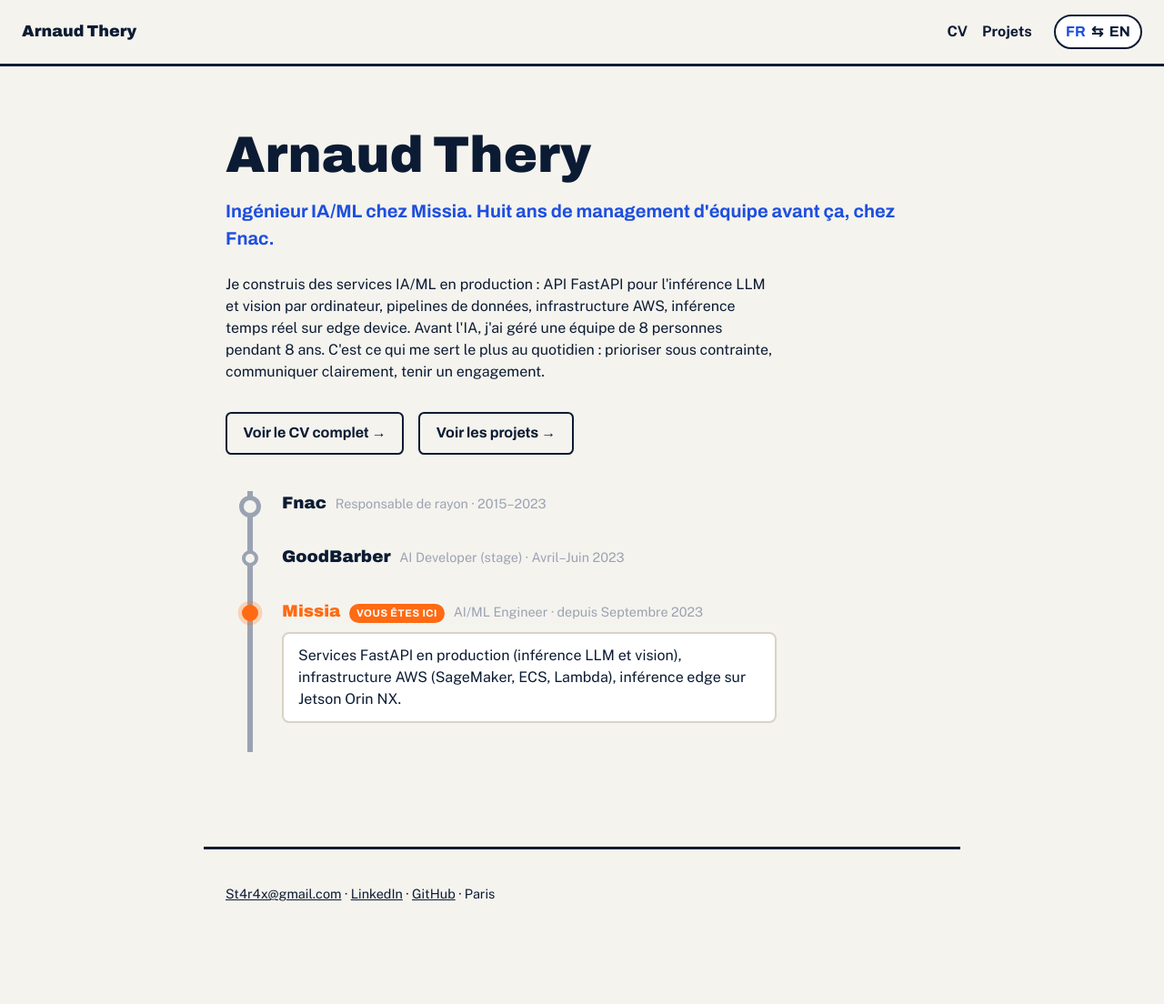
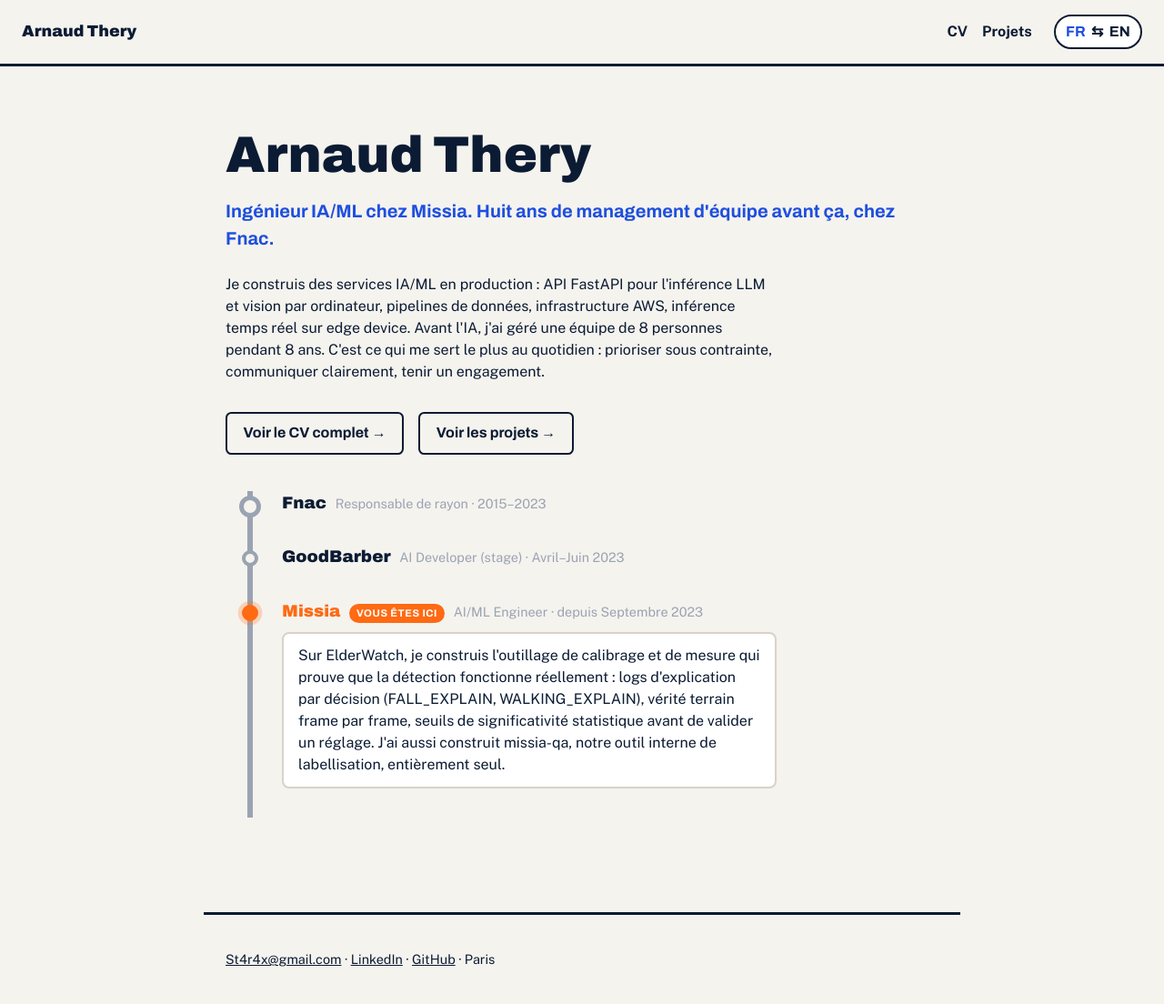
Before and after one commit to St4r4x/St4r4x.github.io, a Jekyll site: the page built from fr/index.md, in a window 1280 px wide. Shown: the whole page at 91% size. Built offline with Jekyll 4.4.1, drawn with Linux system fonts in a browser that asks for light colours; before the commit the page ends 1032 px from its top, so only the background shows below that.

Commit message:
content: rewrite Missia station description with real contributions
Replace the generic tech-stack listing with specific, verified work:
ElderWatch's calibration/measurement tooling (explain logs,
frame-accurate ground truth, statistical significance bars) and
missia-qa, built and maintained entirely solo (confirmed ~90% sole
authorship via git log). Drops a prior draft that credited ownership
of the FallDetector/src-inference module itself, which Arnaud said
was abandoned work and not an accurate claim.

Co-Authored-By: Claude Sonnet 5 <noreply@anthropic.com>

```diff
--- a/fr/index.md
+++ b/fr/index.md
@@ -46,7 +46,7 @@ title: Accueil
         <span class="station__badge">Vous êtes ici</span>
         <span class="station__meta">AI/ML Engineer &middot; depuis Septembre 2023</span>
       </summary>
-      <p class="station__detail">Services FastAPI en production (inférence LLM et vision), infrastructure AWS (SageMaker, ECS, Lambda), inférence edge sur Jetson Orin NX.</p>
+      <p class="station__detail">Sur ElderWatch, je construis l'outillage de calibrage et de mesure qui prouve que la détection fonctionne réellement : logs d'explication par décision (FALL_EXPLAIN, WALKING_EXPLAIN), vérité terrain frame par frame, seuils de significativité statistique avant de valider un réglage. J'ai aussi construit missia-qa, notre outil interne de labellisation, entièrement seul.</p>
     </details>
   </li>
 </ol>
```
Also changed, not shown: en/index.md (+1 -1 lines).
